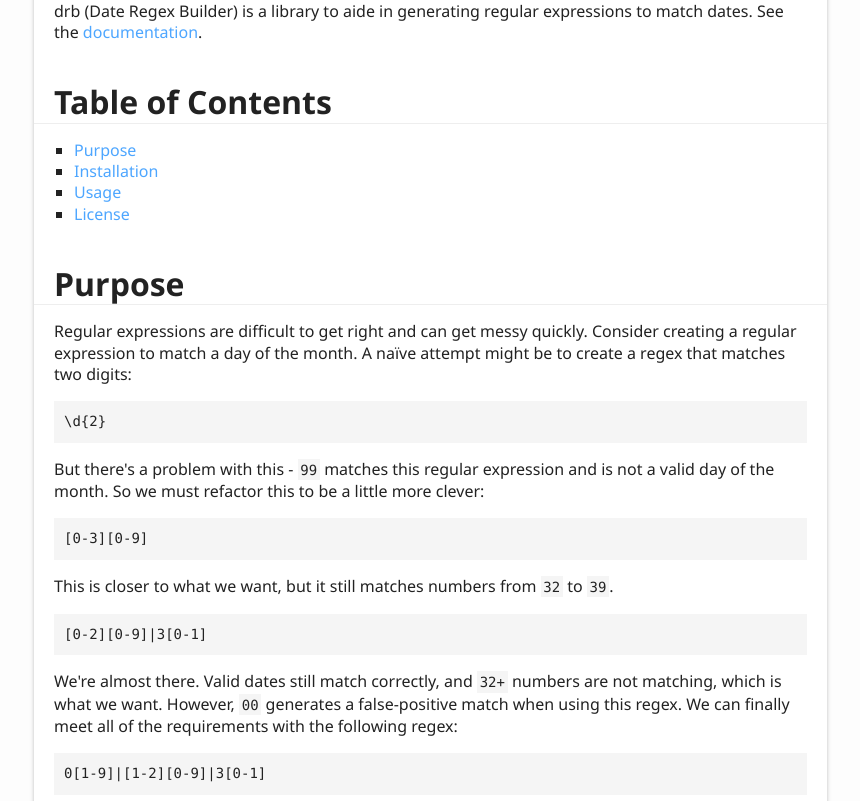
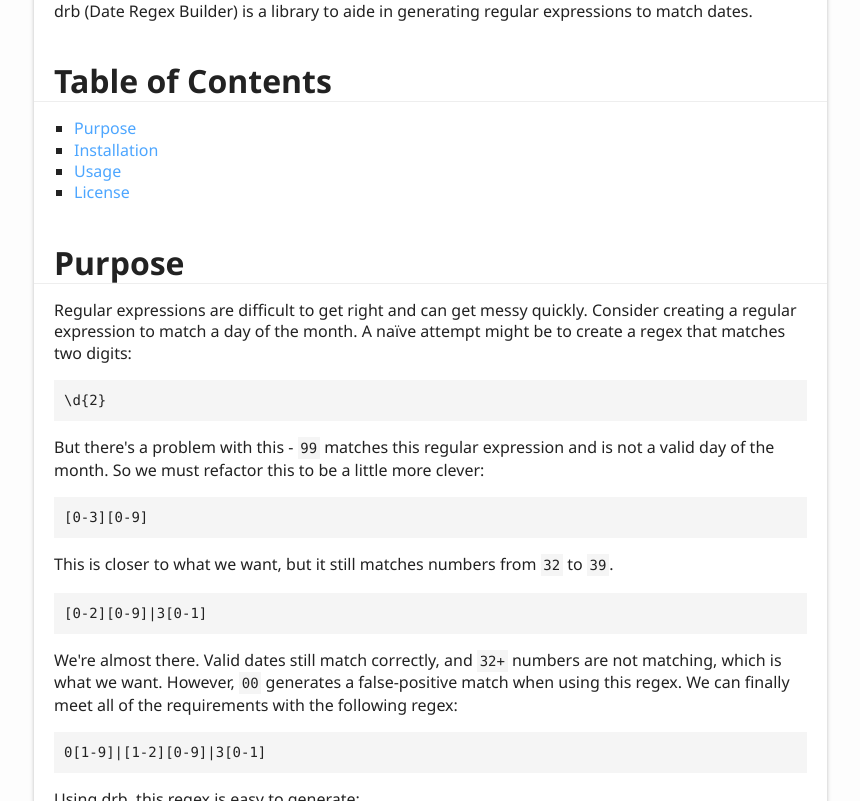
Before and after one commit to mattpjohnson/drb, a website: page docs/index.html in a window 1280 px wide. Shown: the part 2148-2949 px from the top of the page, without its empty margins (6-866 px from the left). Drawn offline with Linux system fonts and the light colour scheme.

Commit message:
docs(README): Remove documentation link

```diff
--- a/docs/index.html
+++ b/docs/index.html
@@ -88,7 +88,7 @@
 						<img alt="code style: prettier" src="https://img.shields.io/badge/code_style-prettier-ff69b4.svg?style=flat">
 					</a>
 				</p>
-				<p>drb (Date Regex Builder) is a library to aide in generating regular expressions to match dates. See the <a href="https://mattpjohnson.github.io/drb">documentation</a>.</p>
+				<p>drb (Date Regex Builder) is a library to aide in generating regular expressions to match dates.</p>
 				<h1 id="table-of-contents-omit-in-toc-">Table of Contents <!-- omit in toc --></h1>
 				<ul>
 					<li><a href="#purpose">Purpose</a></li>
```
Also changed, not shown: README.md.
